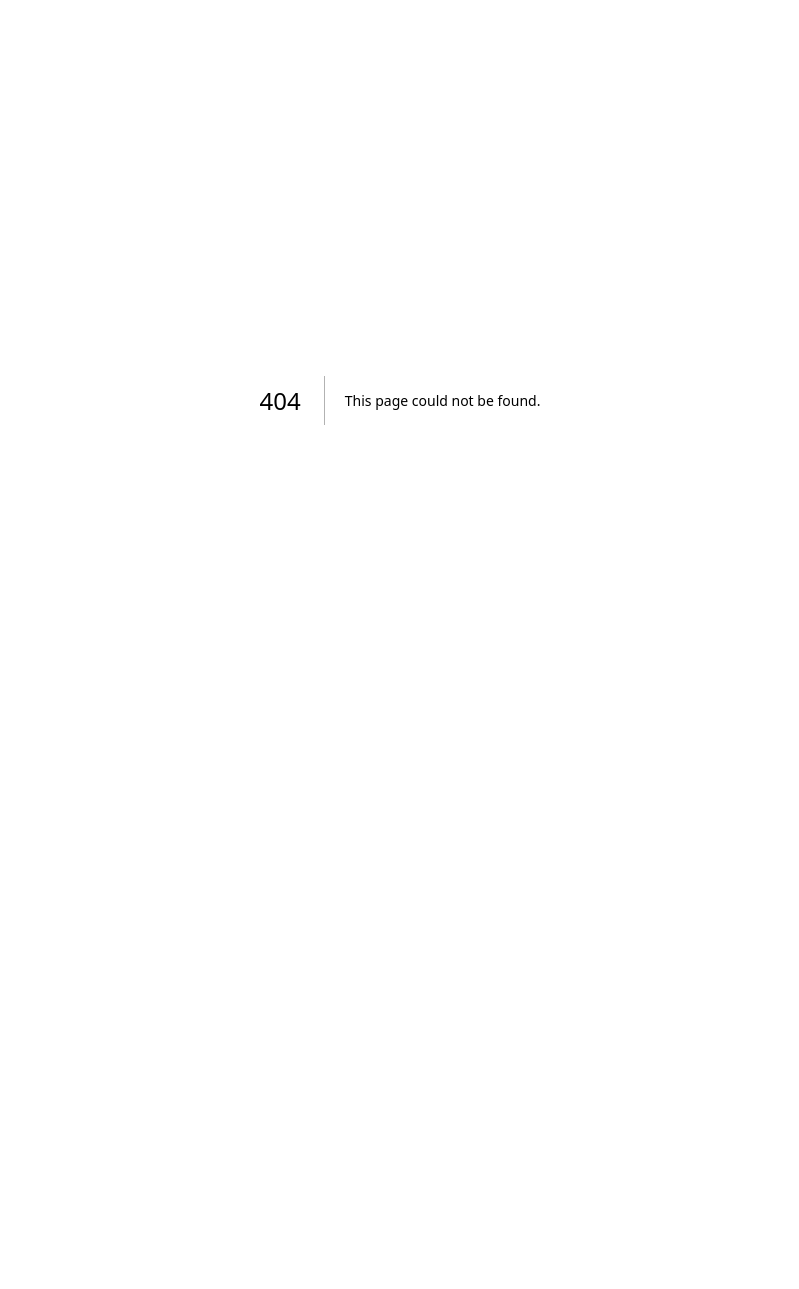
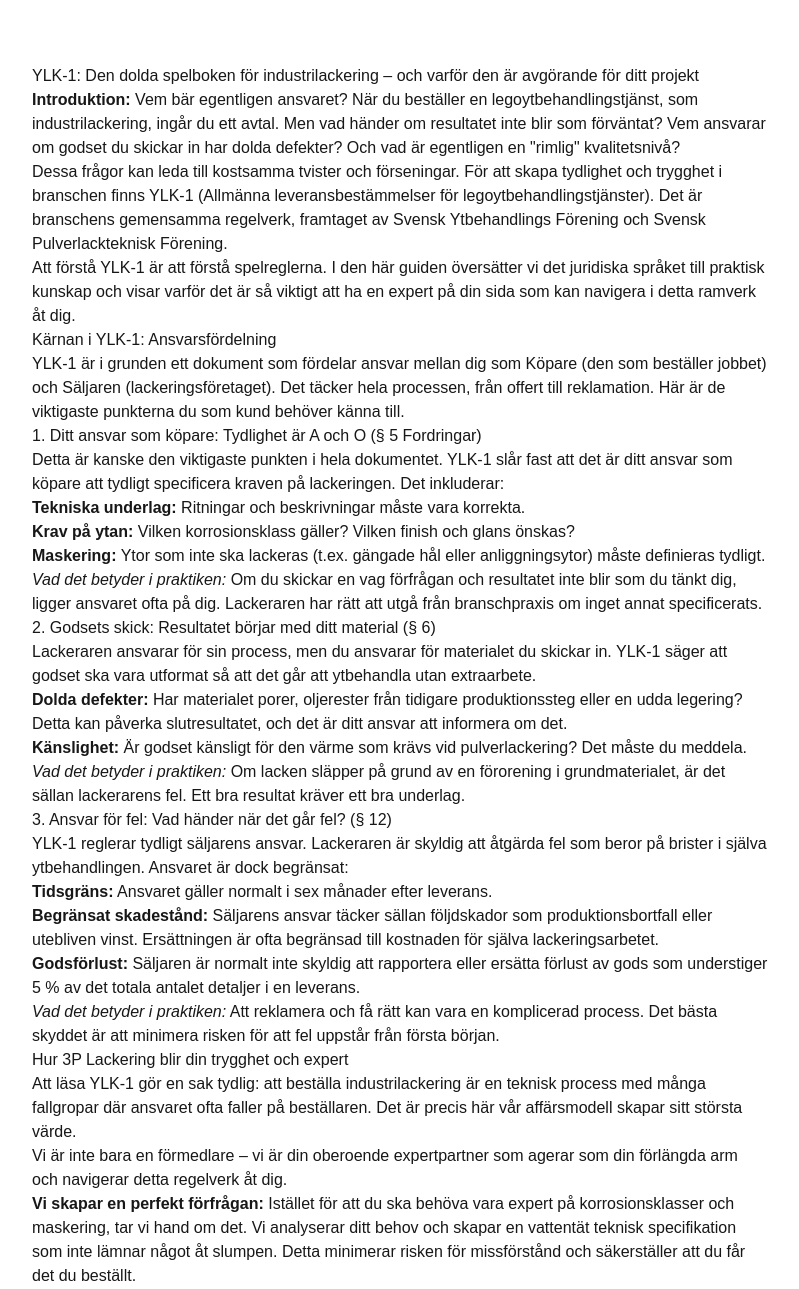
Before and after one commit to jespermollbrant/TredjePartsLackering, a Next.js app: page /kunskapsbank/ylk-1-den-dolda-spelboken in a window 1280 px wide. Before the commit this address had no page. Shown: the top 1289 px of the page, without its empty margins (240-1039 px from the left). Before the commit the page ends 800 px from the top, so only its background shows below. Built offline with nearby package versions, Linux system fonts and the light colour scheme.

Commit message:
Add new post "YLK-1: Den dolda spelboken för industrilackering" to the Kunskapsbank page, providing insights on responsibility distribution and dispute avoidance in industrial coating practices.

```diff
--- a/app/kunskapsbank/page.tsx
+++ b/app/kunskapsbank/page.tsx
@@ -21,6 +21,13 @@ const posts: Post[] = [
     excerpt:
       "Vad betyder 'bra finish'? När är en defekt acceptabel? Vi går igenom branschpraxis som ger objektiva svar på subjektiva frågor.",
     imageAlt: "Närbild av en jämn, högglans lackerad yta",
+  },
+  {
+    slug: "ylk-1-den-dolda-spelboken",
+    title: "YLK-1: Den dolda spelboken för industrilackering",
+    excerpt:
+      "Vad YLK-1 betyder i praktiken: ansvarsfördelning, kravställning och hur du undviker tvister.",
+    imageAlt: "Dokument och checklista för kravställning",
   },
 ];
 
--- /dev/null
+++ b/app/kunskapsbank/ylk-1-den-dolda-spelboken/page.tsx
@@ -0,0 +1,89 @@
+import type { Metadata } from "next";
+
+export const metadata: Metadata = {
+  title: "YLK-1: Den dolda spelboken för industrilackering – 3. P. Lackering",
+  description:
+    "Praktisk guide till YLK-1: ansvarsfördelning, kravställning och hur du undviker tvister vid legoytbehandling.",
+};
+
+export default function Ylk1BlogPostPage() {
+  return (
+    <main className="mx-auto max-w-3xl px-4 py-16">
+      <article className="prose prose-neutral max-w-none">
+        <h1>YLK-1: Den dolda spelboken för industrilackering – och varför den är avgörande för ditt projekt</h1>
+        <p>
+          <strong>Introduktion:</strong> Vem bär egentligen ansvaret? När du beställer en legoytbehandlingstjänst, som industrilackering, ingår du ett avtal. Men vad händer om resultatet inte blir som förväntat? Vem ansvarar om godset du skickar in har dolda defekter? Och vad är egentligen en &quot;rimlig&quot; kvalitetsnivå?
+        </p>
+        <p>
+          Dessa frågor kan leda till kostsamma tvister och förseningar. För att skapa tydlighet och trygghet i branschen finns YLK-1 (Allmänna leveransbestämmelser för legoytbehandlingstjänster). Det är branschens gemensamma regelverk, framtaget av Svensk Ytbehandlings Förening och Svensk Pulverlackteknisk Förening.
+        </p>
+        <p>
+          Att förstå YLK-1 är att förstå spelreglerna. I den här guiden översätter vi det juridiska språket till praktisk kunskap och visar varför det är så viktigt att ha en expert på din sida som kan navigera i detta ramverk åt dig.
+        </p>
+
+        <h2>Kärnan i YLK-1: Ansvarsfördelning</h2>
+        <p>
+          YLK-1 är i grunden ett dokument som fördelar ansvar mellan dig som Köpare (den som beställer jobbet) och Säljaren (lackeringsföretaget). Det täcker hela processen, från offert till reklamation. Här är de viktigaste punkterna du som kund behöver känna till.
+        </p>
+
+        <h3>1. Ditt ansvar som köpare: Tydlighet är A och O (§ 5 Fordringar)</h3>
+        <p>
+          Detta är kanske den viktigaste punkten i hela dokumentet. YLK-1 slår fast att det är ditt ansvar som köpare att tydligt specificera kraven på lackeringen. Det inkluderar:
+        </p>
+        <ul>
+          <li><strong>Tekniska underlag:</strong> Ritningar och beskrivningar måste vara korrekta.</li>
+          <li><strong>Krav på ytan:</strong> Vilken korrosionsklass gäller? Vilken finish och glans önskas?</li>
+          <li><strong>Maskering:</strong> Ytor som inte ska lackeras (t.ex. gängade hål eller anliggningsytor) måste definieras tydligt.</li>
+        </ul>
+        <p>
+          <em>Vad det betyder i praktiken:</em> Om du skickar en vag förfrågan och resultatet inte blir som du tänkt dig, ligger ansvaret ofta på dig. Lackeraren har rätt att utgå från branschpraxis om inget annat specificerats.
+        </p>
+
+        <h3>2. Godsets skick: Resultatet börjar med ditt material (§ 6)</h3>
+        <p>
+          Lackeraren ansvarar för sin process, men du ansvarar för materialet du skickar in. YLK-1 säger att godset ska vara utformat så att det går att ytbehandla utan extraarbete.
+        </p>
+        <ul>
+          <li><strong>Dolda defekter:</strong> Har materialet porer, oljerester från tidigare produktionssteg eller en udda legering? Detta kan påverka slutresultatet, och det är ditt ansvar att informera om det.</li>
+          <li><strong>Känslighet:</strong> Är godset känsligt för den värme som krävs vid pulverlackering? Det måste du meddela.</li>
+        </ul>
+        <p>
+          <em>Vad det betyder i praktiken:</em> Om lacken släpper på grund av en förorening i grundmaterialet, är det sällan lackerarens fel. Ett bra resultat kräver ett bra underlag.
+        </p>
+
+        <h3>3. Ansvar för fel: Vad händer när det går fel? (§ 12)</h3>
+        <p>
+          YLK-1 reglerar tydligt säljarens ansvar. Lackeraren är skyldig att åtgärda fel som beror på brister i själva ytbehandlingen. Ansvaret är dock begränsat:
+        </p>
+        <ul>
+          <li><strong>Tidsgräns:</strong> Ansvaret gäller normalt i sex månader efter leverans.</li>
+          <li><strong>Begränsat skadestånd:</strong> Säljarens ansvar täcker sällan följdskador som produktionsbortfall eller utebliven vinst. Ersättningen är ofta begränsad till kostnaden för själva lackeringsarbetet.</li>
+          <li><strong>Godsförlust:</strong> Säljaren är normalt inte skyldig att rapportera eller ersätta förlust av gods som understiger 5 % av det totala antalet detaljer i en leverans.</li>
+        </ul>
+        <p>
+          <em>Vad det betyder i praktiken:</em> Att reklamera och få rätt kan vara en komplicerad process. Det bästa skyddet är att minimera risken för att fel uppstår från första början.
+        </p>
+
+        <h2>Hur 3P Lackering blir din trygghet och expert</h2>
+        <p>
+          Att läsa YLK-1 gör en sak tydlig: att beställa industrilackering är en teknisk process med många fallgropar där ansvaret ofta faller på beställaren. Det är precis här vår affärsmodell skapar sitt största värde.
+        </p>
+        <p>
+          Vi är inte bara en förmedlare – vi är din oberoende expertpartner som agerar som din förlängda arm och navigerar detta regelverk åt dig.
+        </p>
+        <ul>
+          <li><strong>Vi skapar en perfekt förfrågan:</strong> Istället för att du ska behöva vara expert på korrosionsklasser och maskering, tar vi hand om det. Vi analyserar ditt behov och skapar en vattentät teknisk specifikation som inte lämnar något åt slumpen. Detta minimerar risken för missförstånd och säkerställer att du får det du beställt.</li>
+          <li><strong>Vi bedömer underlaget:</strong> Med vår erfarenhet kan vi identifiera potentiella problem med ditt gods innan det skickas till lackering, vilket sparar både tid och pengar.</li>
+          <li><strong>Vi utför oberoende kvalitetskontroll:</strong> Vi agerar som din &quot;kontrollant på plats&quot;. Vi övervakar processen och inspekterar slutresultatet enligt gällande standarder för att säkerställa att det uppfyller den avtalade kravnivån.</li>
+          <li><strong>Du får en enda, ansvarig partner:</strong> Om något mot förmodan skulle gå fel, behöver du inte själv driva en komplicerad reklamation. Du har en enda kontaktpunkt – oss – som tar fullt ansvar för att lösa situationen.</li>
+        </ul>
+        <p>
+          Genom att anlita 3P Lackering köper du inte bara en lackeringstjänst. Du köper expertis, trygghet och en garanti för att processen hanteras korrekt enligt branschens alla regler.
+        </p>
+        <p>
+          Har du ett projekt där du vill vara säker på att allt blir rätt från början? <a href="/kontakt" className="text-brand-blue hover:underline">Kontakta oss för en offertförfrågan</a>, så visar vi hur vi kan hjälpa dig.
+        </p>
+      </article>
+    </main>
+  );
+}
```
